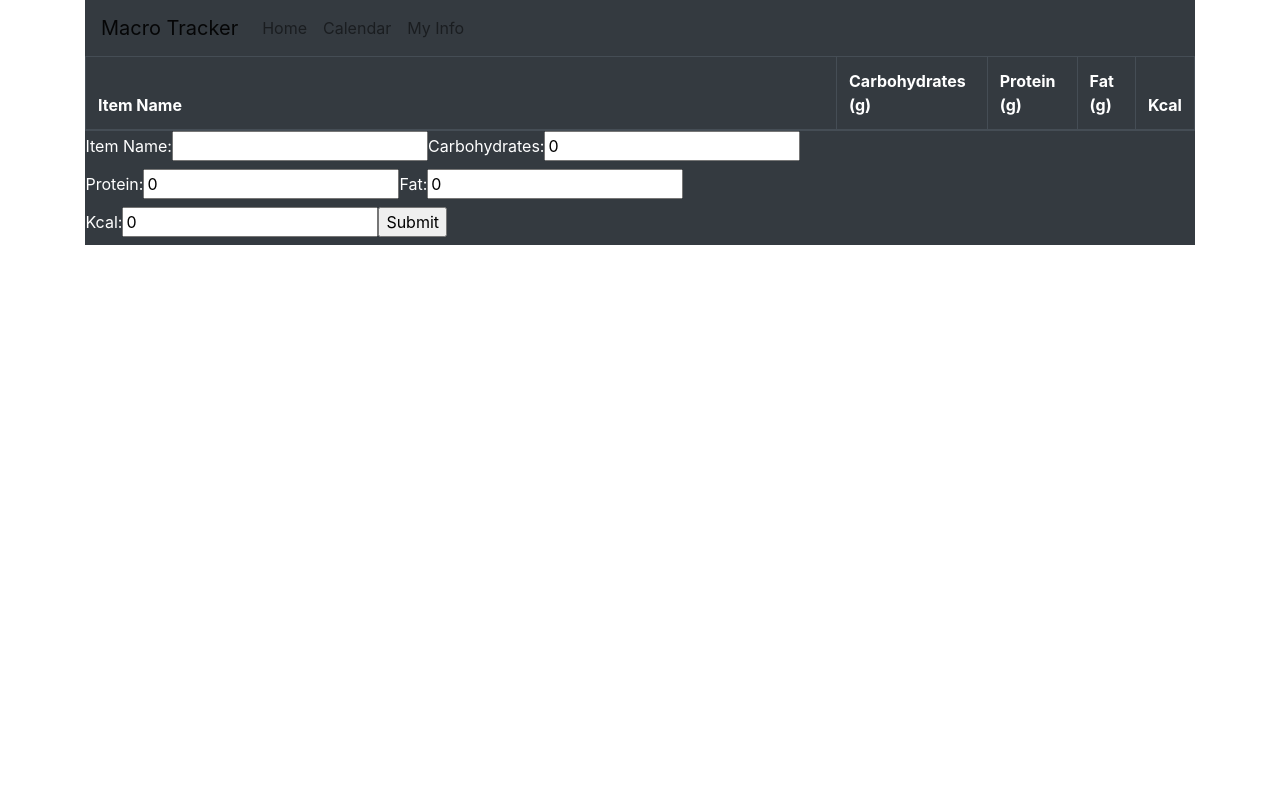
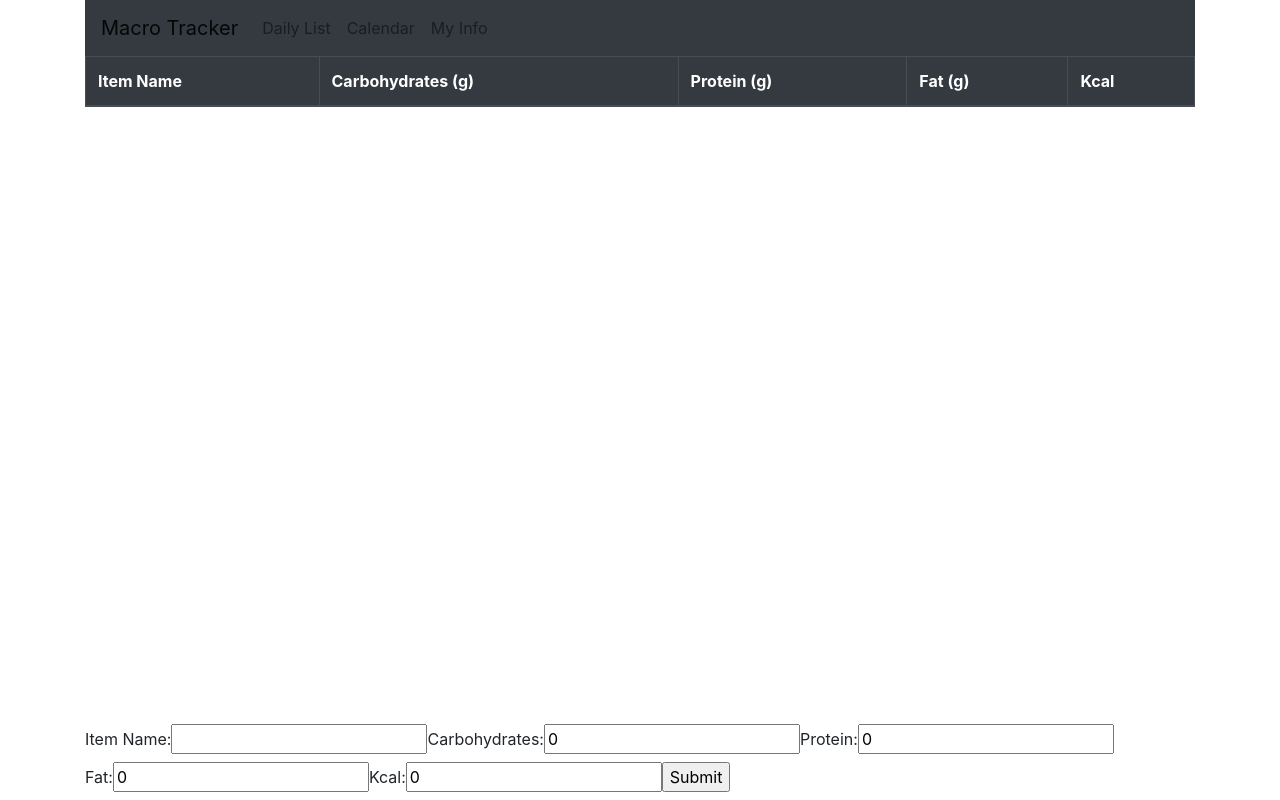
Before and after one commit to asdf25jae/macrotracker, a React (Create React App) app: page /daily in a window 1280 px wide. Built offline with nearby package versions, Linux system fonts and the light colour scheme.

Commit message:
moved submit form to the bottom of page

```diff
--- a/package.json
+++ b/package.json
@@ -37,5 +37,9 @@
       "last 1 firefox version",
       "last 1 safari version"
     ]
+  },
+  "devDependencies": {
+    "eslint": "^7.14.0",
+    "eslint-plugin-react": "^7.21.5"
   }
 }
--- a/src/App.css
+++ b/src/App.css
@@ -28,6 +28,16 @@
   color: #61dafb;
 }
 
+.mainDailyList {
+  padding-bottom: 100px /*whatever the height of your footer is*/
+}
+
+.itemForm-footer {
+  position: fixed;
+  bottom: 0;
+}
+
+
 @keyframes App-logo-spin {
   from {
     transform: rotate(0deg);
--- a/src/App.js
+++ b/src/App.js
@@ -1,11 +1,11 @@
-import logo from './logo.svg';
+// import logo from './logo.svg';
 import './App.css';
 import React, { Component } from "react";
 // import "bootstrap/dist/css/bootstrap.min.css"; // imports bootstrap into play
-import { BrowserRouter as Router, Route, Link, Switch } from "react-router-dom";
+import { BrowserRouter as Router, Route } from "react-router-dom";
 
 
-import Button from 'react-bootstrap/Button';
+// import Button from 'react-bootstrap/Button';
 import Navbar from 'react-bootstrap/Navbar';
 import Nav from 'react-bootstrap/Nav';
 
@@ -30,15 +30,17 @@ class App extends Component {
               <Navbar bg="dark" varint="dark">
                 <Navbar.Brand href="/">Macro Tracker</Navbar.Brand>
                   <Nav className="mr-auto">
-                    <Nav.Link href="/">Home</Nav.Link>
+                    <Nav.Link href="/daily">Daily List</Nav.Link>
                     <Nav.Link href="/calendar">Calendar</Nav.Link>
                     <Nav.Link href="/info">My Info</Nav.Link>
                   </Nav>
               </Navbar>
-              <Switch>
-                <Route path="/" component={DailyList} />
-                <Route path="/info" component={Info} />
-              </Switch>
+              <Route path="/daily">
+                <DailyList />
+              </Route>
+              <Route path="/info">
+                <Info />
+              </Route>
             </div>
       </Router>
     );
--- a/src/components/dailyList.component.js
+++ b/src/components/dailyList.component.js
@@ -1,21 +1,34 @@
 import React, { Component } from 'react';
 import Table from 'react-bootstrap/Table';
-import { Link } from 'react-router-dom';
+// import { Link } from 'react-router-dom';
 import ItemForm from './itemForm.component.js';
+import PropTypes from 'prop-types';
+
+import '../App.css';
+
 // import necessary libraries
 
-const Item = props => (
+const Item = (props) => (
     <tr>
-       <td >{props.item.name}</td>
-        <td >{props.item.carbs_content}</td>
-        <td >{props.item.protein_content}</td>
-        <td> {props.item.fat_content}</td>
-        <td> {props.item.kcal_content}</td>
-        <td>
-            <Link to={"/edit/" + props.state._id}>Edit</Link>
-        </td>
+        <td>{props.item.name}</td>
+        <td>{props.item.carbs_content}</td>
+        <td>{props.item.protein_content}</td>
+        <td>{props.item.fat_content}</td>
+        <td>{props.item.kcal_content}</td>
     </tr>
 );
+
+Item.propTypes = {
+    item: PropTypes.shape({
+        name: PropTypes.string.isRequired,
+        carbs_content: PropTypes.number.isRequired,
+        protein_content: PropTypes.number.isRequired,
+        fat_content: PropTypes.number.isRequired,
+        kcal_content: PropTypes.number.isRequired
+    }),
+    state: PropTypes
+};
+
 export default class DailyList extends Component {
     /*
      * DailyList component will maintain daily total macros
@@ -40,8 +53,20 @@ export default class DailyList extends Component {
             })
     }
 
+
+    showDailyTotals() {
+        <tr>
+            <td>Daily Totals</td>
+            <td>{this.state.totalCarbs} </td>
+            <td>{this.state.totalProteins}</td>
+            <td>{this.state.totalFat}</td>
+            <td>{this.state.totalKcal}</td>
+        </tr>
+    }
+
     render() {
         return (
+                <div className="mainDailyList">
                     <Table striped bordered hover variant="dark">
                         <thead>
                         <tr>
@@ -49,16 +74,17 @@ export default class DailyList extends Component {
                             <th>Carbohydrates (g)</th>
                             <th>Protein (g)</th>
                             <th>Fat (g)</th>
-                        <th> Kcal </th>
+                            <th>Kcal </th>
                         </tr>
                         </thead>
                         <tbody>
                         { this.showDailyList() }
                         </tbody>
-                    <div>
+                    </Table>
+                    <div className="itemForm-footer">
                         <ItemForm />
                     </div>
-                </Table>
+                </div>
         )
     }
 }
--- a/src/components/info.component.js
+++ b/src/components/info.component.js
@@ -1,6 +1,7 @@
 import React, { Component } from 'react';
 
 export default class MyInfo extends Component {
+
     render() {
         return (
            <div className= "container">
--- a/src/components/itemForm.component.js
+++ b/src/components/itemForm.component.js
@@ -1,5 +1,5 @@
 import React, { Component } from 'react';
-import { Link } from 'react-router-dom';
+// import { Link } from 'react-router-dom';
 
 
 // creates the ItemForm
```
Also changed, not shown: .eslintrc.js (added), 2 other files (tests, documents, lock files or other folders). Lines whose indentation alone changed are shown as unchanged.
